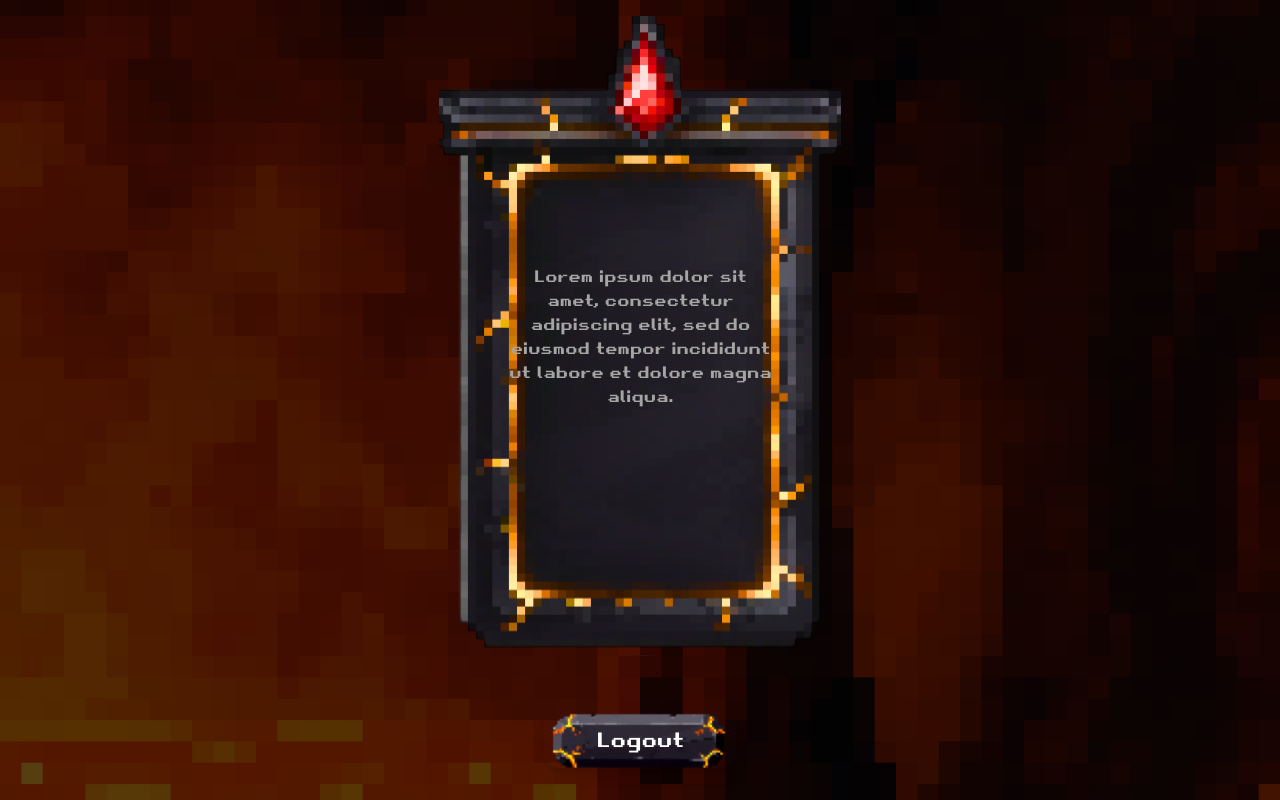
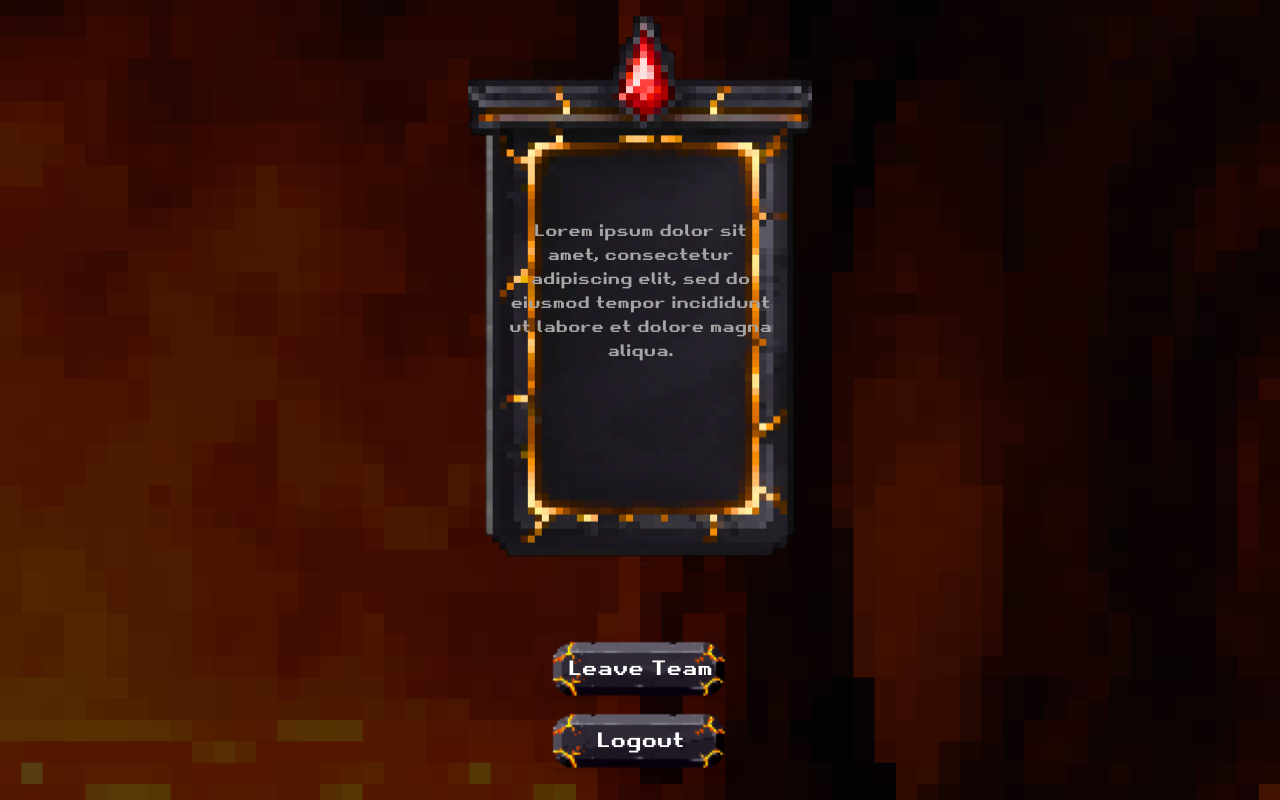
Before and after one commit to CodeChefVIT/clueminati-2025, a Next.js app: page /hell-instructions in a window 1280 px wide. Built offline with nearby package versions, Linux system fonts and the light colour scheme; no server answers; the database is empty.

Commit message:
add: latest when asnwered

```diff
--- a/src/app/api/round/validate-answer/route.ts
+++ b/src/app/api/round/validate-answer/route.ts
@@ -105,6 +105,7 @@ export async function POST(req: NextRequest) {
       team[roundKey]!.score += points;
     }
     team.total_score += points;
+    team.scoreLastUpdatedAt = new Date();
 
     let revealChar: string | null = null;
     let nextStation: any = null;
@@ -116,12 +117,10 @@ export async function POST(req: NextRequest) {
 
       if (revealSteps.includes(totalSolved)) {
 
-        // cha mudao im returning the 0,1,2nd indexes of the string
         let charIndex: number;
         if (totalSolved === 3) charIndex = 0;
         else if (totalSolved === 5) charIndex = 1;
         else if (totalSolved === 7) charIndex = 2;
-        //safety check
         else charIndex = -1;
 
         if (team.teamString && charIndex >= 0 && charIndex < team.teamString.length) {
--- a/src/app/api/users/join-team/route.ts
+++ b/src/app/api/users/join-team/route.ts
@@ -44,6 +44,7 @@ export async function POST(req: NextRequest) {
     }
 
     user.teamId = team._id.toString();
+    user.region = undefined; // Explicitly clear region on joining a new team
     await user.save();
 
     team.members.push(user._id.toString());
--- a/src/app/api/users/leave-team/route.ts
+++ b/src/app/api/users/leave-team/route.ts
@@ -49,6 +49,7 @@ export async function POST(req: NextRequest) {
     await team.save();
 
     user.teamId = undefined;
+    user.region = undefined;
     await user.save();
     const tokenData = {
       id: user._id,
--- a/src/app/hell-instructions/page.tsx
+++ b/src/app/hell-instructions/page.tsx
@@ -2,7 +2,7 @@
 
 import React, { useState } from "react";
 import { useRouter } from "next/navigation";
-import axios from "axios";
+import axios, { isAxiosError } from "axios";
 import toast from "react-hot-toast";
 import { Button } from "@/components/ui/button";
 import { pixelFont } from "../fonts";
@@ -10,6 +10,28 @@ import { pixelFont } from "../fonts";
 function HellInstructions() {
   const router = useRouter();
   const [loading, setLoading] = useState(false);
+  const [leaving, setLeaving] = useState(false);
+  const [showErrorModal, setShowErrorModal] = useState(false);
+  const [errorMessage, setErrorMessage] = useState("");
+  async function leaveTeam() {
+    setLeaving(true);
+    try {
+      const res = await axios.post("/api/users/leave-team");
+      console.log("Leave team response:", res.data);
+
+      router.push("/join-team");
+    } catch (error) {
+      console.error("Error leaving team:", error);
+      let message = "Failed to leave team. Please try again.";
+      if (isAxiosError(error) && error.response) {
+        message = error.response.data.error || message;
+      }
+      setErrorMessage(message);
+      setShowErrorModal(true);
+    } finally {
+      setLeaving(false);
+    }
+  }
 
   const handleLogout = async () => {
     try {
@@ -33,7 +55,7 @@ function HellInstructions() {
         className="absolute inset-0 bg-center bg-cover bg-no-repeat"
         style={{ backgroundImage: "url('/assets/hell-bg.png')" }}
       />
-      <div className="relative z-10 w-full flex flex-col items-center justify-center text-white h-full p-4">
+      <div className="relative z-10 w-full flex flex-col items-center justify-center text-white h-full p-4 max-h-[580px]">
         <div
           className="relative w-full max-w-md bg-center bg-contain bg-no-repeat flex flex-col items-center justify-center text-white h-[40rem] px-8"
           style={{ backgroundImage: "url('/assets/hell-instructions.svg')" }}
@@ -44,7 +66,17 @@ function HellInstructions() {
           </p>
         </div>
       </div>
-      <div className="relative z-10 flex justify-center pb-8">
+      <div className="relative z-10 flex justify-center flex-col pb-8 gap-4">
+        <Button
+          onClick={leaveTeam}
+          disabled={leaving}
+          className="w-48 h-14 text-xl font-bold rounded-xl transition-all duration-300 bg-no-repeat bg-center bg-cover text-white shadow-lg hover:scale-105"
+          style={{
+            backgroundImage: `url('/assets/round-box-hell.svg')`,
+          }}
+        >
+          Leave Team
+        </Button>
         <Button
           onClick={handleLogout}
           disabled={loading}
--- a/src/app/instructions/page.tsx
+++ b/src/app/instructions/page.tsx
@@ -4,10 +4,56 @@ import Link from "next/link";
 import Image from "next/image";
 import { useEffect, useState } from "react";
 import { formatTime } from "@/utils/formatTime";
+import Button from "@/components/Button";
+import axios, { isAxiosError } from "axios";
+import { useRouter } from "next/navigation";
+import Modal from "@/components/Modal";
+
+const questionBox = "/assets/Question_Box.svg";
 
 export default function Instructions({ timeLeft }: { timeLeft?: number }) {
+  const router = useRouter();
   const [currentRound, setCurrentRound] = useState<string>("loading");
+  const [leaving, setLeaving] = useState(false);
+  const [showErrorModal, setShowErrorModal] = useState(false);
+  const [errorMessage, setErrorMessage] = useState("");
 
+  async function logout() {
+    try {
+      const response = await axios.get("/api/users/logout");
+      console.log(response.data);
+      // localStorage.removeItem("round");
+      router.push("/login");
+    } catch (error) {
+      console.error("Logout failed:", error);
+      let message = "Logout failed. Please try again.";
+      if (isAxiosError(error) && error.response) {
+        message = error.response.data.error || message;
+      }
+      setErrorMessage(message);
+      setShowErrorModal(true);
+    }
+  }
+
+  async function leaveTeam() {
+    setLeaving(true);
+    try {
+      const res = await axios.post("/api/users/leave-team");
+      console.log("Leave team response:", res.data);
+
+      router.push("/join-team");
+    } catch (error) {
+      console.error("Error leaving team:", error);
+      let message = "Failed to leave team. Please try again.";
+      if (isAxiosError(error) && error.response) {
+        message = error.response.data.error || message;
+      }
+      setErrorMessage(message);
+      setShowErrorModal(true);
+    } finally {
+      setLeaving(false);
+    }
+  }
   useEffect(() => {
     const round = localStorage.getItem("round");
     if (round) {
@@ -44,7 +90,7 @@ export default function Instructions({ timeLeft }: { timeLeft?: number }) {
         className="relative w-full bg-center bg-contain bg-no-repeat flex flex-col items-center justify-center h-[33rem] px-6 min-h-[100px]"
         style={{ backgroundImage: "url('/assets/instructions_bg.svg')" }}
       >
-        <h2 className="text-2xl font-bold mb-6 mt-8 text-[#A5A5A5]">
+        <h2 className="text-xl underline underline-offset-6 font-bold  mt-18 text-[#A5A5A5]">
           Instructions
         </h2>
 
@@ -57,13 +103,17 @@ export default function Instructions({ timeLeft }: { timeLeft?: number }) {
         </div>
 
         {/* Round name */}
-        <p className="text-center text-[#A5A5A5] mb-4 text-sm sm:text-base">
-          {currentRound}
+        <p className="text-center text-[#A5A5A5] mb-2 text-sm sm:text-base">
+          {currentRound === "Not Started"
+            ? "For Round 1"
+            : currentRound === "Finished"
+            ? "For Round 2"
+            : currentRound}
         </p>
 
         {/* Conditional rendering using mapping */}
         {instructions[currentRound] ? (
-          <p className="text-center text-[#A5A5A5] text-sm sm:text-base max-w-[65%] max-h-[150px] overflow-y-auto break-words px-10">
+          <p className="text-center text-[#A5A5A5] text-sm sm:text-base max-w-[65%] max-h-[200px] overflow-y-auto break-words px-10">
             {instructions[currentRound]}
           </p>
         ) : (
@@ -72,21 +122,33 @@ export default function Instructions({ timeLeft }: { timeLeft?: number }) {
           </p>
         )}
       </div>
-      {/* <Link
-        href="/"
-        className="relative mt-8 w-[50%] max-w-xs hover:brightness-50"
+      <div className="flex flex-col space-y-1 items-center w-full max-w-xs">
+        <Button
+          label={leaving ? "Leaving..." : "Leave Team"}
+          className="text-md sm:text-base"
+          onClick={() => {
+            if (!leaving) leaveTeam();
+          }}
+        />
+
+        <Button
+          label="Log Out"
+          onClick={logout}
+          className="text-md sm:text-base"
+        />
+      </div>
+      <Modal
+        isOpen={showErrorModal}
+        onClose={() => setShowErrorModal(false)}
+        backgroundSvg={questionBox}
       >
-        <Image
-          src="/assets/round-box.svg"
-          alt="Proceed"
-          width={200}
-          height={80}
-          className="w-full h-auto"
-        />
-        <span className="absolute inset-0 flex items-center justify-center text-white font-bold text-xl sm:text-2xl">
-          Proceed
-        </span>
-      </Link> */}
+        <div className="text-center space-y-6 px-4">
+          <h2 className="text-xl font-bold text-red-500">Error</h2>
+          <p className="text-base text-gray-300 leading-relaxed">
+            {errorMessage}
+          </p>
+        </div>
+      </Modal>
     </div>
   );
 }
--- a/src/app/profile/page.tsx
+++ b/src/app/profile/page.tsx
@@ -65,7 +65,7 @@ export default function ProfileScreen() {
     try {
       const response = await axios.get("/api/users/logout");
       console.log(response.data);
-      localStorage.removeItem("round");
+      // localStorage.removeItem("round");
       router.push("/login");
     } catch (error) {
       console.error("Logout failed:", error);
--- a/src/lib/interfaces.ts
+++ b/src/lib/interfaces.ts
@@ -56,7 +56,9 @@ export const TeamSchema = z.object({
   round2: Round2Schema.optional(),
   total_score: z.number().min(0).default(0),
   teamString: z.string().optional(),
-  stringValidated: z.boolean().default(false),  //added this booooooool to check if team has validated their string already
+  stringValidated: z.boolean().default(false),
+  scoreLastUpdatedAt:
+    z.date().optional()
 });
 
 export const QuestionSchema = z.object({
--- a/src/lib/models/team.ts
+++ b/src/lib/models/team.ts
@@ -42,6 +42,7 @@ const TeamSchema = new Schema<ITeam>({
   total_score: { type: Number, default: 0, required: true },
   teamString: { type: String, required: false },
   stringValidated: { type: Boolean, default: false },  //added this booooooool to check if team has validated their string already
+  scoreLastUpdatedAt: { type: Date, required: false }
 });
 
 const Team: Model<ITeam> = models.Team ?? model<ITeam>("Team", TeamSchema);
```
Also changed, not shown: src/app/api/validate-string/route.ts (+3 -7 lines).
